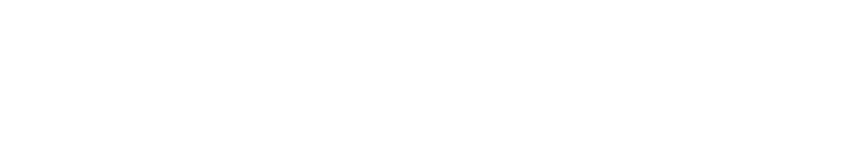
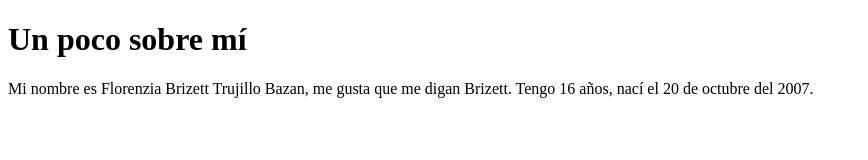
Before and after one commit to Brizett-TB/Mini-Proyecto-, a plain HTML site: page index.html in a window 1280 px wide. Shown: the whole page, without its empty margins (0-868 px from the left). Drawn offline with Linux system fonts and the light colour scheme.

Commit message:
pequeña descripción

```diff
--- a/index.html
+++ b/index.html
@@ -6,6 +6,7 @@
         <title></title>
     </head>
     <body>
-
+        <h1 class="io">Un poco sobre mí</h1>
+        <p>Mi nombre es Florenzia Brizett Trujillo Bazan, me gusta que me digan Brizett. Tengo 16 años, nací el <time datetime="2007-10-20"> 20 de octubre del 2007</time>.</p>
     </body>
 </html>
```
